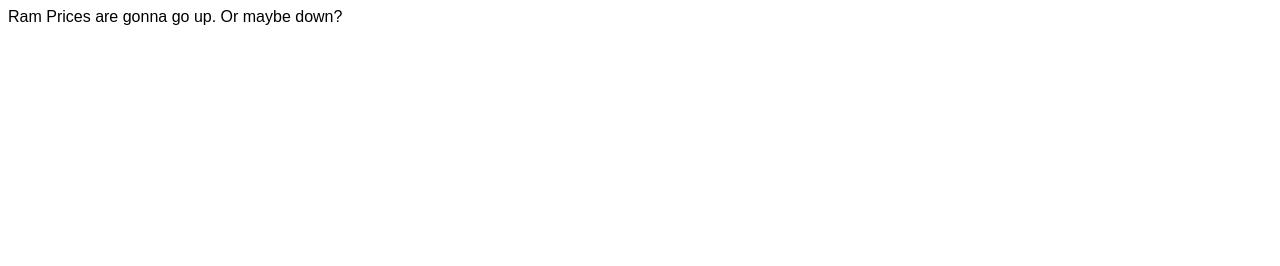
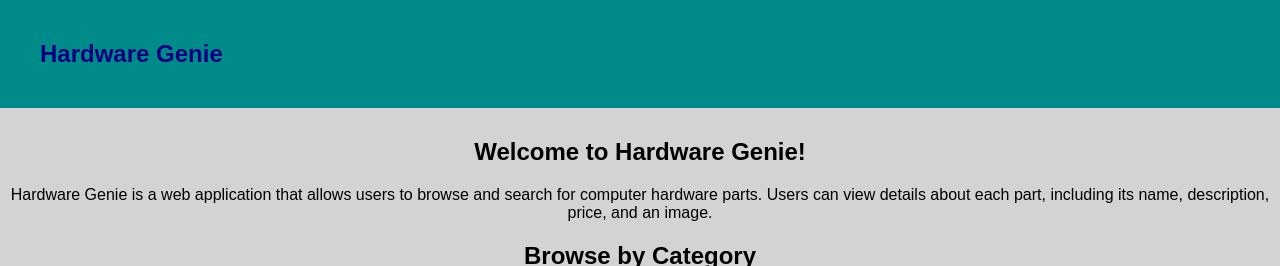
Before and after one commit to Hardware-Genie/Hardware-Genie, a Flask app: page / in a window 1280 px wide. Shown: the top 266 px of the page. Before the commit the page ends 25 px from the top, so only its background shows below. Run offline with Flask 3, Linux system fonts and the light colour scheme.

Commit message:
Initializing pages and format

```diff
--- a/src/app/routes.py
+++ b/src/app/routes.py
@@ -7,3 +7,23 @@ from app import app
 def index():
     """Render the main index page."""
     return render_template('index.html')
+
+@app.route('/memorygraphs', methods=['GET', 'POST'])
+def memory_graphs():
+    """Render the memory page."""
+    return render_template('memory_graphs.html')
+
+@app.route('/gpugraphs', methods=['GET', 'POST'])
+def gpu_graphs():
+    """Render the GPU page."""
+    return render_template('gpu_graphs.html')
+
+@app.route('/cpugraphs', methods=['GET', 'POST'])
+def cpu_graphs():
+    """Render the CPU page."""
+    return render_template('cpu_graphs.html')
+
+@app.route('/storagegraphs', methods=['GET', 'POST'])
+def storage_graphs():
+    """Render the Storage page."""
+    return render_template('storage_graphs.html')
--- a/static/style.css
+++ b/static/style.css
@@ -1,6 +1,8 @@
 body {
+  background-color: lightgray;
   font-family: Arial, Helvetica, sans-serif;
   font-size: medium;
+  margin: 0px;
 }
 
 h1 {
@@ -14,16 +16,21 @@ table, th, td {
 }
 
 th {
-  background-color: darkblue;
+  background-color: darkcyan;
   color: white
 }
 
 input[type=submit] {
-  background-color: darkblue;
+  background-color: darkcyan;
   color: white;
 }
 
-
+nav {
+  background-color: darkcyan;
+  color: white;
+  padding: 10px;
+  margin: 0;
+}
 
 .odd_row {
   background-color: white;
@@ -34,7 +41,7 @@ input[type=submit] {
 }
 
 .button {
-  background-color: darkblue;
+  background-color: darkcyan;
   color: white;
 }
 
@@ -47,3 +54,22 @@ input[type=submit] {
   background-color: gray;
   color: white;
 }
+
+.header_block {
+  background-color: darkcyan;
+  color: white;
+  margin: 0;
+  padding: 10px;
+}
+
+.main_block {
+  background-color: lightgray;
+  padding: 10px;
+  text-align: center;
+}
+
+.center{
+  margin-left: auto;
+  margin-right: auto;
+  align-items: center;
+}
--- /dev/null
+++ b/templates/cpu_graphs.html
@@ -0,0 +1,4 @@
+{% extends 'base.html' %}
+{% block main %}
+<h1>CPU Graphs</h1>
+{% endblock %}
--- /dev/null
+++ b/templates/gpu_graphs.html
@@ -0,0 +1,4 @@
+{% extends 'base.html' %}
+{% block main %}
+<h1>GPU Graphs</h1>
+{% endblock %}
--- a/templates/index.html
+++ b/templates/index.html
@@ -1,4 +1,25 @@
 {% extends 'base.html' %}
 {% block main %}
-    Ram Prices are gonna go up. Or maybe down?
+<nav>
+<div class="header_block">
+    <h1>Hardware Genie</h1>
+</div>
+</nav>
+<div class="main_block">
+    <h2>Welcome to Hardware Genie!</h2>
+    <p>Hardware Genie is a web application that allows users to browse and search for computer hardware parts. Users can view details about each part, including its name, description, price, and an image.</p>
+    <div class="center">
+        <h2>Browse by Category</h2>
+    </div>
+    <table class="center">
+        <tr>
+            <td><a href="{{ url_for('memory_graphs') }}"><image src="{{ url_for('static', filename='images/memory.jpg') }}" alt="Memory"></a></td>
+            <td><a href="{{ url_for('gpu_graphs') }}"><image src="{{ url_for('static', filename='images/gpu.jpg') }}" alt="GPU"></a></td>
+        </tr>
+        <tr>
+            <td><a href="{{ url_for('cpu_graphs') }}"><image src="{{ url_for('static', filename='images/cpu.jpg') }}" alt="CPU"></a></td>
+            <td><a href="{{ url_for('storage_graphs') }}"><image src="{{ url_for('static', filename='images/storage.jpg') }}" alt="Storage"></a></td>
+        </tr>
+    </table>
+</div>
 {% endblock %}
--- /dev/null
+++ b/templates/memory_graphs.html
@@ -0,0 +1,4 @@
+{% extends 'base.html' %}
+{% block main %}
+<h1>Memory Graphs</h1>
+{% endblock %}
--- /dev/null
+++ b/templates/storage_graphs.html
@@ -0,0 +1,4 @@
+{% extends 'base.html' %}
+{% block main %}
+<h1>Storage Graphs</h1>
+{% endblock %}
```
Also changed, not shown: src/app/__init__.py (+7 -8 lines), src/app/models.py (added, +18 -0 lines), instance/parts.db (added).
